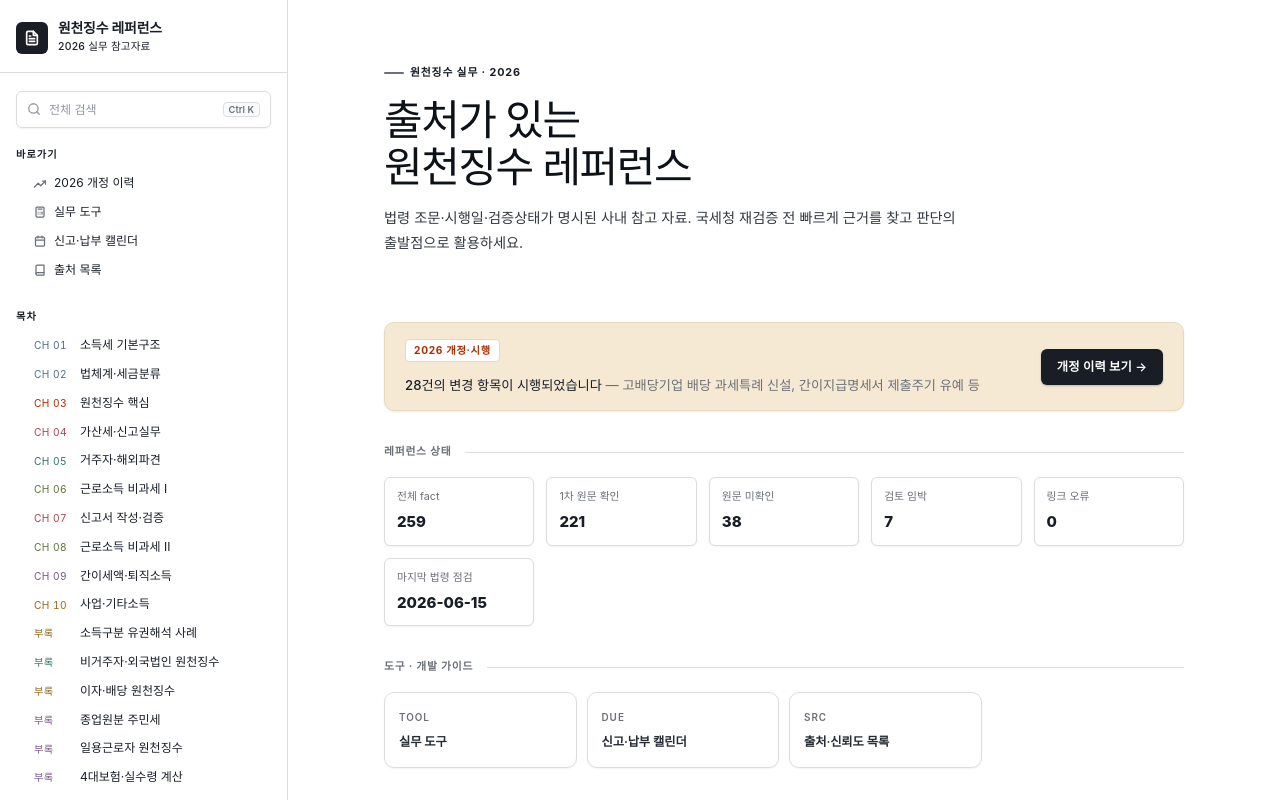
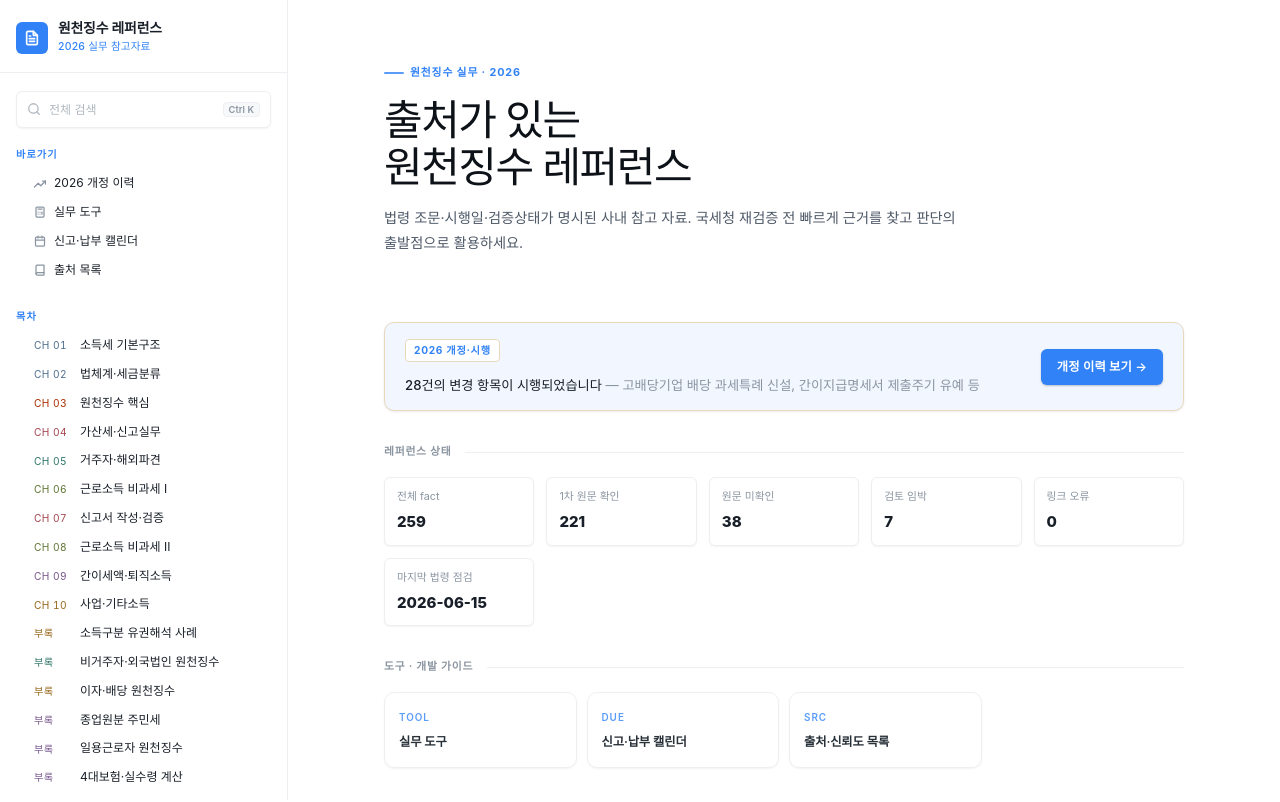
Before and after one commit to qoxmfaktmxj/withhold-tax, a Next.js app: page / in a window 1280 px wide. Shown: the top 802 px of the page. Built offline with nearby package versions, Linux system fonts and the light colour scheme; a web font is replaced by a local one.

Commit message:
style(tokens): Toss Gray + Toss Blue 팔레트로 색 토큰 교체

```diff
--- a/app/globals.css
+++ b/app/globals.css
@@ -4,68 +4,62 @@
 @import "tailwindcss";
 
 /* ══════════════════════════════════════════════════════════════════════
-   AIRTABLE EDITORIAL DESIGN SYSTEM
-   (claude.ai design export 270e01f4 — tokens + wt.css 동기화본)
-   Canvas: white · Primary: ink #181d26 · Link: #1b61c9 (≠ primary)
-   Signature surfaces(풀블리드 전용): coral #aa2d00 · forest #0a2e0e ·
-   cream #f5e9d4 · dark navy #181d26
-   Type: Pretendard Variable 단일 서체 — display 400–500, 라벨만 600,
+   TOSS MOOD DESIGN SYSTEM
+   Canvas: pure white #FFFFFF · Primary: Toss Blue #3182F6
+   Link: #1B64DA (AA) · Neutrals: Toss Gray #191F28–#F6F8FA
+   Type: Pretendard Variable 단일 서체 — bold 700 헤딩, 400–600 본문
    숫자·조문은 tnum(tabular numerals)
 ══════════════════════════════════════════════════════════════════════ */
 
-/* ── Color tokens — AIRTABLE EDITORIAL (DESIGN-airtable.md) ────────────
-   Palette: white canvas · dark-ink type #181d26 · near-black primary CTA
-   Voltage: signature surfaces (coral #aa2d00 · forest #0a2e0e · cream
-            #f5e9d4 · dark navy #181d26) — full-bleed cards only,
-            never small accents.
-   Links:   #1b61c9 (link blue ≠ primary).
+/* ── Color tokens — TOSS MOOD (white canvas · Toss Blue · bold sans) ───
+   Palette: pure white canvas · Toss Gray ink · Toss Blue #3182F6 accent
+   Single accent = #3182F6; body link text #1B64DA (AA).
    NOTE: --blue-* / --gray-* / --accent-* / --stone-* names are kept as
-   LEGACY ALIASES so existing components keep working. The accent scale
-   now resolves to INK — "black IS the primary".
+   LEGACY ALIASES so existing components keep working.
 ─────────────────────────────────────────────────────────────────────── */
 :root {
-  /* --- Ink scale (primary = near-black) --- */
-  --accent-900: #0a0e13;
-  --accent-800: #0d1218;   /* primary-active */
-  --accent-700: #11161d;
-  --accent-600: #181d26;   /* PRIMARY — buttons, active nav, display type */
-  --accent-500: #6b7077;
-  --accent-400: #9297a0;   /* border-strong */
-  --accent-300: #c3c7cd;
-  --accent-200: #dddddd;   /* hairline */
-  --accent-100: #eceef0;
-  --accent-50:  #f8fafc;   /* surface-soft */
-
-  /* --- Cool ink-tinted neutrals --- */
+  /* --- Toss Blue accent scale --- */
+  --accent-900: #0B3A86;
+  --accent-800: #11489E;
+  --accent-700: #1B64DA;
+  --accent-600: #3182F6;   /* PRIMARY */
+  --accent-500: #5A9CF8;
+  --accent-400: #8FBDFB;
+  --accent-300: #BCD8FD;
+  --accent-200: #DCEBFE;
+  --accent-100: #E8F3FF;
+  --accent-50:  #F1F6FF;
+
+  /* --- Toss Gray neutrals --- */
   --stone-950:  #0d1218;
-  --stone-900:  #181d26;   /* ink */
-  --stone-800:  #262b34;
-  --stone-700:  #333840;   /* body */
-  --stone-600:  #41454d;   /* muted */
-  --stone-500:  #6b7077;
-  --stone-400:  #9297a0;
-  --stone-300:  #c3c7cd;
-  --stone-200:  #dddddd;
-  --stone-100:  #eceef0;
-  --stone-50:   #f8fafc;
+  --stone-900:  #191F28;   /* ink */
+  --stone-800:  #283038;
+  --stone-700:  #4E5968;   /* body */
+  --stone-600:  #6B7684;   /* muted */
+  --stone-500:  #8B95A1;
+  --stone-400:  #B0B8C1;
+  --stone-300:  #D1D6DB;
+  --stone-200:  #E5E8EB;
+  --stone-100:  #EDEFF2;
+  --stone-50:   #F6F8FA;
   --white:      #ffffff;
 
-  /* --- Signature surfaces (brand voltage — full-bleed cards only) --- */
-  --sig-coral:   #aa2d00;
-  --sig-forest:  #0a2e0e;
-  --sig-cream:   #f5e9d4;
+  /* --- Signature surfaces (neutralized to blue/neutral) --- */
+  --sig-coral:   #3182F6;
+  --sig-forest:  #03A66A;
+  --sig-cream:   #F1F6FF;
   --sig-peach:   #fcab79;
   --sig-mint:    #a8d8c4;
   --sig-yellow:  #f4d35e;
   --sig-mustard: #d9a441;
-  --surface-dark:          #181d26;
-  --surface-dark-elevated: #1d1f25;
-
-  /* --- Links & focus (link blue ≠ primary) --- */
-  --link:        #1b61c9;
-  --link-active: #1a3866;
-  --info:        #254fad;
-  --focus-ring:  #458fff;
+  --surface-dark:          #191F28;
+  --surface-dark-elevated: #20262E;
+
+  /* --- Links & focus (Toss Blue) --- */
+  --link:        #1B64DA;
+  --link-active: #11489E;
+  --info:        #1B64DA;
+  --focus-ring:  #3182F6;
 
   /* --- Legacy scale aliases (components reference these) --- */
   --blue-900:   var(--accent-900);
@@ -79,50 +73,51 @@
   --blue-100:   var(--accent-100);
   --blue-50:    var(--accent-50);
   --gray-950:   var(--stone-950);
-  --gray-900:   var(--stone-900);
-  --gray-800:   var(--stone-800);
-  --gray-700:   var(--stone-700);
-  --gray-600:   var(--stone-600);
-  --gray-500:   var(--stone-500);
-  --gray-400:   var(--stone-400);
-  --gray-300:   var(--stone-300);
-  --gray-200:   var(--stone-200);
-  --gray-100:   var(--stone-100);
-  --gray-50:    var(--stone-50);
+  --gray-900:   #191F28;
+  --gray-800:   #283038;
+  --gray-700:   #4E5968;
+  --gray-600:   #6B7684;
+  --gray-500:   #8B95A1;
+  --gray-400:   #B0B8C1;
+  --gray-300:   #D1D6DB;
+  --gray-200:   #E5E8EB;
+  --gray-100:   #EDEFF2;
+  --gray-50:    #F6F8FA;
 
   /* --- Semantic surfaces --- */
   --surface:           var(--white);
-  --surface-subtle:    #ffffff;              /* white canvas — no tinted bg */
-  --surface-sidebar:   #ffffff;              /* white rail + hairline border */
-  --border:            #dddddd;              /* hairline */
-  --border-blue:       #dddddd;              /* sidebar border (legacy name) */
-  --text-primary:      var(--stone-900);
-  --text-secondary:    var(--stone-700);
-  --text-muted:        var(--stone-600);
-  --accent:            var(--accent-600);
-  --accent-hover:      var(--accent-800);
+  --surface-subtle:    #FFFFFF;              /* pure white canvas */
+  --surface-sidebar:   #FFFFFF;              /* white rail */
+  --border:            #EDEFF2;              /* hairline */
+  --border-blue:       #EDEFF2;              /* sidebar border (legacy name) */
+  --text-primary:      #191F28;
+  --text-secondary:    #4E5968;
+  --text-muted:        #8B95A1;
+  --accent:            #3182F6;
+  --accent-hover:      #2272EB;
+  --accent-soft:       #E8F3FF;             /* chips · notices · info callout bg */
 
   /* --- Verify status colors (WCAG AA) --- */
-  --verified-bg:       #eef7ee;
-  --verified-text:     #006400;
-  --verified-border:   #b9e0bd;
-  --caution-bg:        #fdf6e3;
-  --caution-text:      #8a5a0b;
-  --caution-border:    #f0dfa8;
-  --lecture-bg:        var(--stone-100);
-  --lecture-text:      var(--stone-600);
-  --lecture-border:    var(--stone-300);
+  --verified-bg:       #E7F9F1;
+  --verified-text:     #03A66A;
+  --verified-border:   #B6ECD4;
+  --caution-bg:        #FFF6E0;
+  --caution-text:      #C2840A;
+  --caution-border:    #FBE3A6;
+  --lecture-bg:        #F2F4F6;
+  --lecture-text:      #8B95A1;
+  --lecture-border:    #E5E8EB;
 
   /* --- Change badge colors --- */
-  --badge-new-bg:      #eef7ee;
-  --badge-new-fg:      #006400;
-  --badge-new-border:  #b9e0bd;
-  --badge-rev-bg:      #eef3fc;
-  --badge-rev-fg:      #254fad;
-  --badge-rev-border:  #c5d7f5;
-  --badge-del-bg:      #f9e7e0;
-  --badge-del-fg:      #aa2d00;
-  --badge-del-border:  #efc9b9;
+  --badge-new-bg:      #E7F9F1;
+  --badge-new-fg:      #03A66A;
+  --badge-new-border:  #B6ECD4;
+  --badge-rev-bg:      #E8F3FF;
+  --badge-rev-fg:      #1B64DA;
+  --badge-rev-border:  #BCD8FD;
+  --badge-del-bg:      #FFF1EE;
+  --badge-del-fg:      #F04452;
+  --badge-del-border:  #FBD1CB;
   --badge-none-bg:     var(--stone-100);
   --badge-none-fg:     var(--stone-600);
   --badge-none-border: var(--stone-300);
@@ -131,15 +126,15 @@
   --cream:          var(--white);
   --cream-dark:     var(--stone-50);
   --cream-deeper:   var(--stone-100);
-  --ink:            var(--stone-900);
-  --ink-light:      var(--stone-700);
-  --ink-faint:      var(--stone-500);
-  --rule:           var(--stone-200);
-  --rule-heavy:     var(--stone-300);
+  --ink:            #191F28;
+  --ink-light:      #4E5968;
+  --ink-faint:      #8B95A1;
+  --rule:           #E5E8EB;
+  --rule-heavy:     #D1D6DB;
   --label-muted:    var(--stone-600);
-  --oxblood:        var(--sig-coral);
-  --oxblood-lt:     #8f2600;
-  --oxblood-tint:   #fcf0e9;
+  --oxblood:        #1B64DA;
+  --oxblood-lt:     #2272EB;
+  --oxblood-tint:   #E8F3FF;
   --verified:       var(--verified-text);
   --caution:        var(--caution-text);
   --lecture:        var(--stone-500);
@@ -148,20 +143,20 @@
   --color-canvas-soft:     var(--stone-50);
   --color-surface-card:    var(--white);
   --color-surface-warm:    var(--stone-50);
-  --color-surface-warm-strong: #e0e2e6;
+  --color-surface-warm-strong: #D1D6DB;
   --color-navy:            var(--surface-dark);
   --color-navy-elevated:   var(--surface-dark-elevated);
   --color-navy-soft:       var(--stone-700);
-  --color-ink:             var(--stone-900);
-  --color-body-strong:     var(--stone-800);
-  --color-body:            var(--stone-700);
-  --color-muted:           var(--stone-600);
-  --color-muted-soft:      var(--stone-500);
+  --color-ink:             #191F28;
+  --color-body-strong:     #283038;
+  --color-body:            #4E5968;
+  --color-muted:           #6B7684;
+  --color-muted-soft:      #8B95A1;
   --color-on-dark:         var(--white);
   --color-on-dark-soft:    #ced3da;
-  --color-coral:           var(--sig-coral);
-  --color-coral-active:    #8f2600;
-  --color-coral-tint:      #fcf0e9;
+  --color-coral:           #3182F6;
+  --color-coral-active:    #2272EB;
+  --color-coral-tint:      #E8F3FF;
   --color-verified:        var(--verified-text);
   --color-check:           var(--caution-text);
   --color-lecture:         var(--stone-500);
@@ -171,8 +166,8 @@
   --color-badge-rev-fg:    var(--badge-rev-fg);
   --color-badge-del-bg:    var(--badge-del-bg);
   --color-badge-del-fg:    var(--badge-del-fg);
-  --color-hairline:        var(--stone-200);
-  --color-hairline-soft:   var(--stone-100);
+  --color-hairline:        #E5E8EB;
+  --color-hairline-soft:   #EDEFF2;
 }
 
 /* ── Typography tokens ─────────────────────────────────────────────────
```
